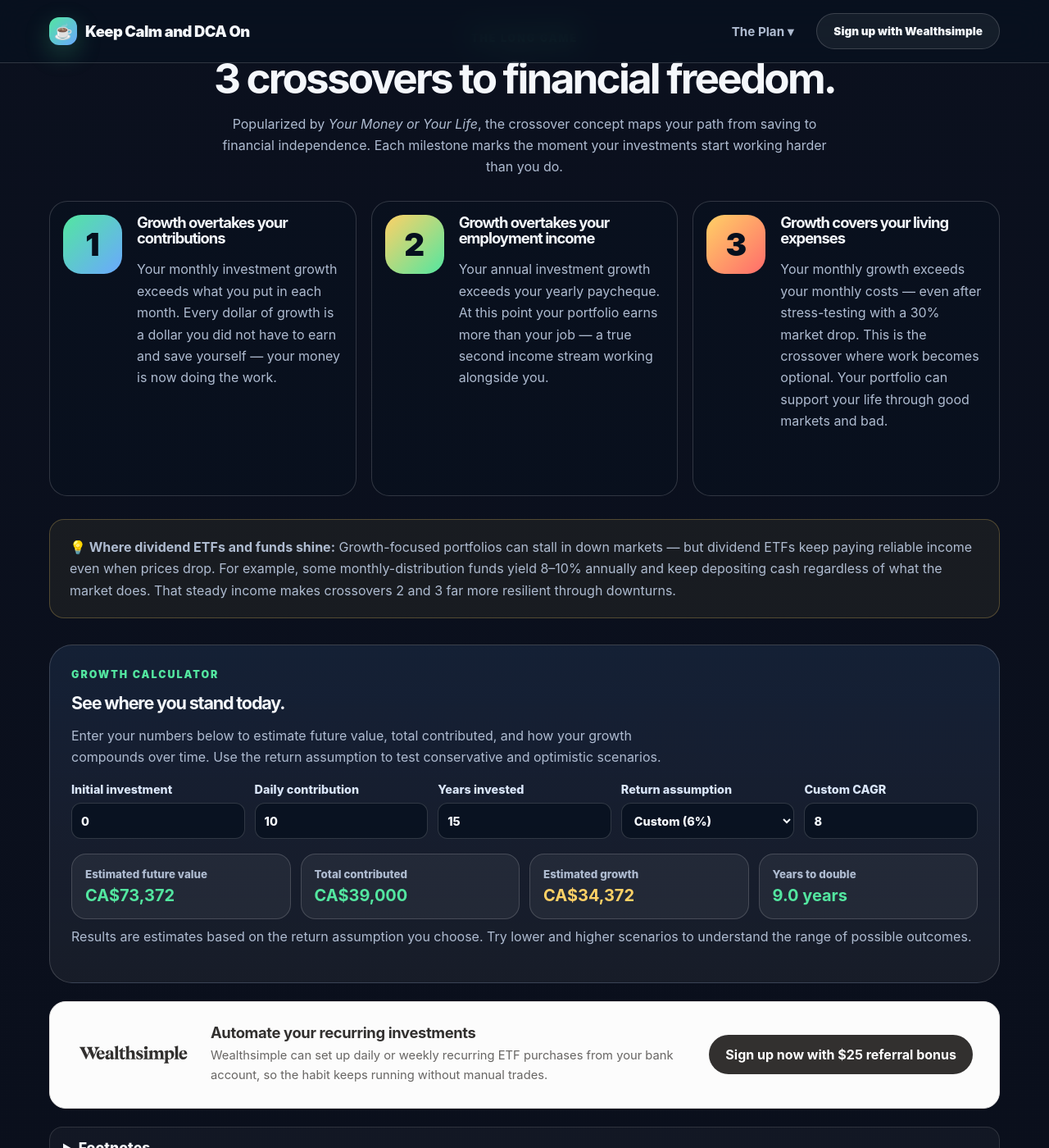
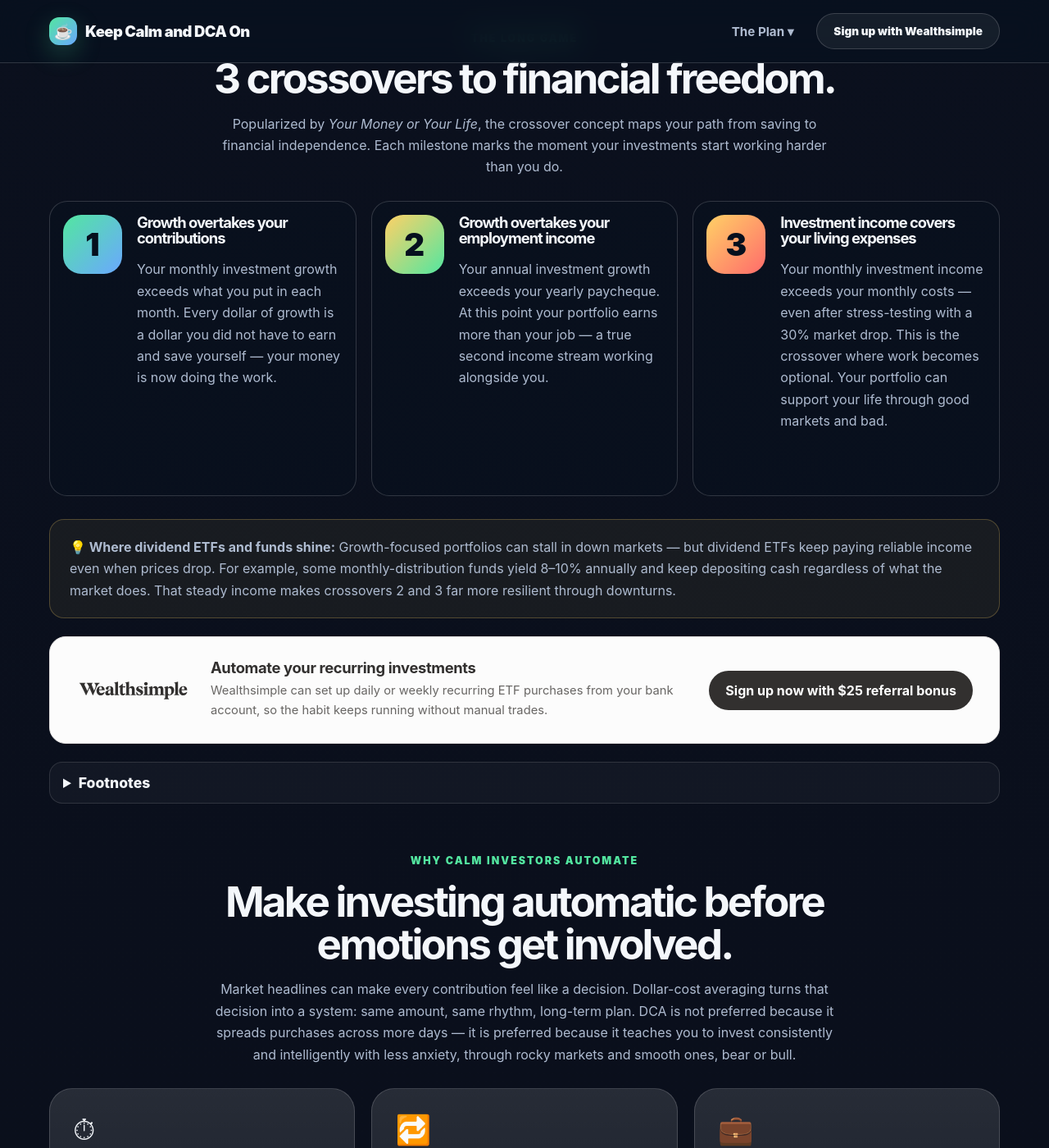
Before and after one commit to thestamp/dcathedip, a Jekyll site: the page built from index.html, in a window 1280 px wide and 1400 px high, scrolled down 13605 px. Shown: the whole window at 82% size. Built offline with Jekyll 4.4.1, drawn with Linux system fonts in a browser that asks for light colours.

Commit message:
Crossover 3: 'investment income' not 'growth'; remove calculator
- Crossover 3 heading: 'Growth covers' → 'Investment income covers'
- Crossover 3 body: 'monthly growth exceeds' → 'monthly investment income exceeds'
- Removed growth calculator entirely (form, results, JS functions, CSS)
- Cleaned up: populateCagrPresets, calculateCompounding, applyCagrPreset,
  cagrPresets data, init() wiring, smoke test assertions
- Net: -122 lines

```diff
--- a/assets/js/app.js
+++ b/assets/js/app.js
@@ -377,15 +377,6 @@
   `;
 }
 
-const cagrPresets = [
-  { label: "Custom", value: "custom", cagr: 6 },
-  { label: "Very conservative", value: "very-conservative", cagr: 3 },
-  { label: "Conservative", value: "conservative", cagr: 4 },
-  { label: "Moderate", value: "moderate", cagr: 6 },
-  { label: "Long-term equity", value: "equity", cagr: 8 },
-  { label: "Aggressive", value: "aggressive", cagr: 10 }
-];
-
 const frequencies = [
   { key: "daily", label: "Daily DCA", contributions: 260, color: "#53e6a0" },
   { key: "weekly", label: "Weekly DCA", contributions: 52, color: "#6aa8ff" },
@@ -734,51 +725,6 @@
 };
 
 
-function populateCagrPresets() {
-  const select = document.getElementById("compoundPreset");
-  if (!select) return;
-  select.innerHTML = cagrPresets.map(preset => `<option value="${preset.value}" data-cagr="${preset.cagr}">${preset.label} (${preset.cagr}%)</option>`).join("");
-}
-
-function calculateCompounding() {
-  const results = document.getElementById("compoundResults");
-  if (!results) return;
-  const initial = Math.max(0, +document.getElementById("compoundInitial").value || 0);
-  const dailyContribution = Math.max(0, +document.getElementById("compoundDaily").value || 0);
-  const years = clampNumber(document.getElementById("compoundYears").value, 1, 60);
-  const cagr = clampNumber(document.getElementById("compoundCagr").value, -20, 20);
-  const periodsPerYear = 260;
-  const periods = Math.round(years * periodsPerYear);
-  const periodRate = Math.pow(1 + cagr / 100, 1 / periodsPerYear) - 1;
-  let futureContributions;
-  if (Math.abs(periodRate) < 0.0000001) {
-    futureContributions = dailyContribution * periods;
-  } else {
-    futureContributions = dailyContribution * ((Math.pow(1 + periodRate, periods) - 1) / periodRate);
-  }
-  const futureInitial = initial * Math.pow(1 + periodRate, periods);
-  const futureValue = futureInitial + futureContributions;
-  const totalContributed = initial + dailyContribution * periods;
-  const estimatedGrowth = futureValue - totalContributed;
-  const doublingYears = cagr > 0 ? (72 / cagr).toFixed(1) : "N/A";
-
-  results.innerHTML = `
-    <div class="compound-result-card"><small>Estimated future value</small><strong>${money(futureValue)}</strong></div>
-    <div class="compound-result-card"><small>Total contributed</small><strong>${money(totalContributed)}</strong></div>
-    <div class="compound-result-card growth"><small>Estimated growth</small><strong>${money(estimatedGrowth)}</strong></div>
-    <div class="compound-result-card"><small>Years to double</small><strong>${doublingYears}${doublingYears === "N/A" ? "" : " years"}</strong></div>
-  `;
-}
-
-function applyCagrPreset() {
-  const select = document.getElementById("compoundPreset");
-  if (!select) return;
-  const selected = select.selectedOptions[0];
-  document.getElementById("compoundCagr").value = selected.dataset.cagr;
-  calculateCompounding();
-}
-
-
 function monthLabel(month) {
   if (month === null) return "Not reached";
   if (month === 0) return "Already there";
@@ -898,16 +844,12 @@
   document.getElementById("resetNeutral").addEventListener("click", resetNeutralScenario);
   document.querySelectorAll("[data-scenario]").forEach(button => button.addEventListener("click", () => applyScenario(button.dataset.scenario)));
   document.querySelectorAll("#tfsaForm input").forEach(el => el.addEventListener("input", calculateTfsaRoom));
-  populateCagrPresets();
-  document.querySelectorAll("#compoundForm input").forEach(el => el.addEventListener("input", calculateCompounding));
-  document.getElementById("compoundPreset").addEventListener("change", applyCagrPreset);
   document.querySelectorAll("#crossoverForm input").forEach(el => el.addEventListener("input", calculateCrossover));
   document.getElementById("wealthsimpleLink").href = WEALTHSIMPLE_REFERRAL_URL;
     renderTickers();
     renderLevGrid();
     updateChart();
   calculateTfsaRoom();
-  calculateCompounding();
   calculateCrossover();
 }
 
--- a/index.html
+++ b/index.html
@@ -613,8 +613,8 @@
           <article class="crossover-card">
             <div class="crossover-num">3</div>
             <div>
-              <h3>Growth covers your living expenses</h3>
-              <p>Your monthly growth exceeds your monthly costs — even after stress-testing with a 30% market drop. This is the crossover where work becomes optional. Your portfolio can support your life through good markets and bad.</p>
+              <h3>Investment income covers your living expenses</h3>
+              <p>Your monthly investment income exceeds your monthly costs — even after stress-testing with a 30% market drop. This is the crossover where work becomes optional. Your portfolio can support your life through good markets and bad.</p>
             </div>
           </article>
         </div>
@@ -623,38 +623,7 @@
           <p style="margin:0;"><strong>💡 Where dividend ETFs and funds shine:</strong> Growth-focused portfolios can stall in down markets — but dividend ETFs keep paying reliable income even when prices drop. For example, some monthly-distribution funds yield 8–10% annually and keep depositing cash regardless of what the market does. That steady income makes crossovers 2 and 3 far more resilient through downturns.</p>
         </div>
 
-        <div class="compound-calculator" aria-labelledby="compound-calc-title" style="margin-top:32px;">
-          <div class="compound-calc-copy">
-            <p class="eyebrow">Growth calculator</p>
-            <h3 id="compound-calc-title">See where you stand today.</h3>
-            <p>Enter your numbers below to estimate future value, total contributed, and how your growth compounds over time. Use the return assumption to test conservative and optimistic scenarios.</p>
-          </div>
-          <form class="compound-form" id="compoundForm">
-            <label>
-              Initial investment
-              <input type="number" id="compoundInitial" min="0" step="100" value="0" />
-            </label>
-            <label>
-              Daily contribution
-              <input type="number" id="compoundDaily" min="0" step="1" value="10" />
-            </label>
-            <label>
-              Years invested
-              <input type="number" id="compoundYears" min="1" max="60" step="1" value="15" />
-            </label>
-            <label>
-              Return assumption
-              <select id="compoundPreset"></select>
-            </label>
-            <label>
-              Custom CAGR
-              <input type="number" id="compoundCagr" min="-20" max="20" step="0.1" value="8" />
-            </label>
-          </form>
-          <div class="compound-results" id="compoundResults" aria-live="polite"></div>
-          <p class="calculator-note">Results are estimates based on the return assumption you choose. Try lower and higher scenarios to understand the range of possible outcomes.</p>
         </div>
-      </div>
 
       <aside class="wealthsimple-promo" aria-label="Wealthsimple recurring investing promo">
         <img class="wealthsimple-logo" src="/assets/img/wealthsimple-wordmark.svg" alt="Wealthsimple" width="140" height="22" />
```
Also changed, not shown: tests/smoke.js (+2 -31 lines).
